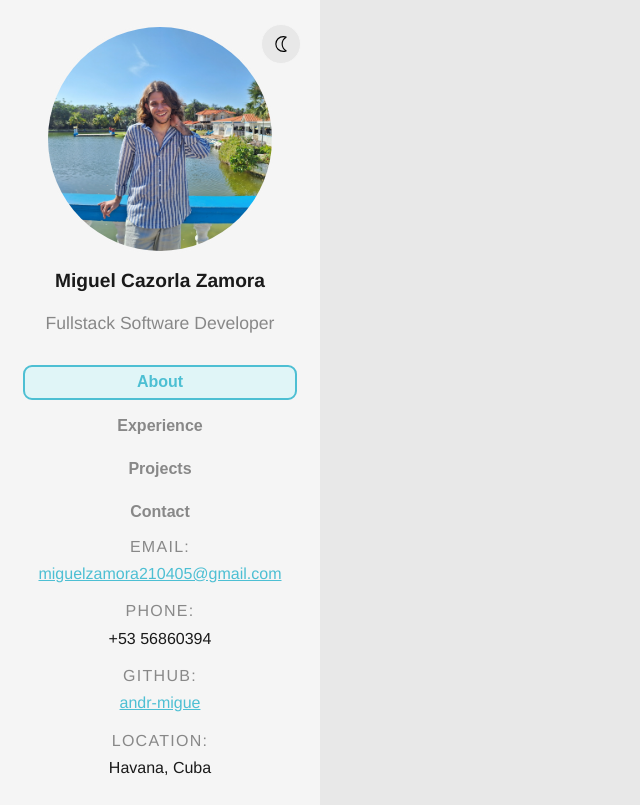
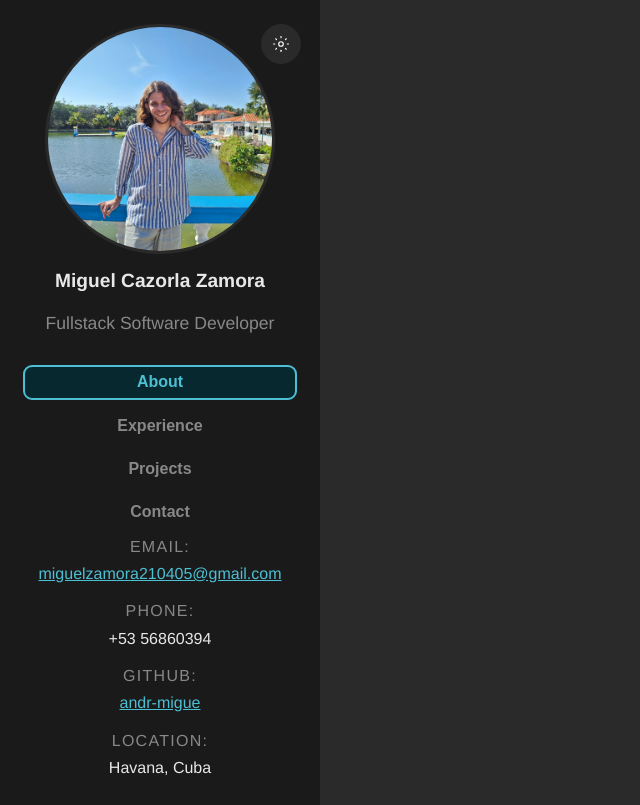
Before and after one commit to andr-migue/portfolio, a React (Vite) app: page / in a window 1280 px wide. Shown: the whole page, without its empty margins (0-640 px from the left). Built offline with nearby package versions, Linux system fonts and the light colour scheme.

Commit message:
change default theme to dark

```diff
--- a/src/App.tsx
+++ b/src/App.tsx
@@ -2,7 +2,7 @@ import { useState, useEffect } from 'react'
 import DefaultPage from './pages/DefaultPage'
 
 export default function App() {
-    const [theme, setTheme] = useState<'light' | 'dark'>('light')
+    const [theme, setTheme] = useState<'light' | 'dark'>('dark')
 
     useEffect(() => {
         document.documentElement.setAttribute('data-theme', theme)
--- a/src/styles/tokens.css
+++ b/src/styles/tokens.css
@@ -1,5 +1,5 @@
 :root {
-  /* Light mode (default) */
+  /* Light mode */
   --color-bg: var(--color-primary-2);
   --color-surface: var(--color-neutral-1);
   --color-surface-content: var(--color-neutral-2);
```
